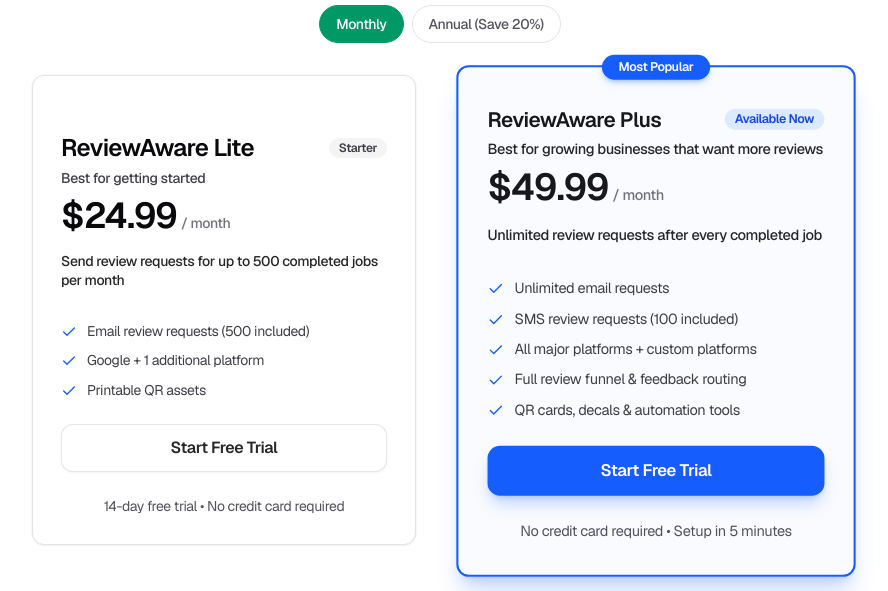
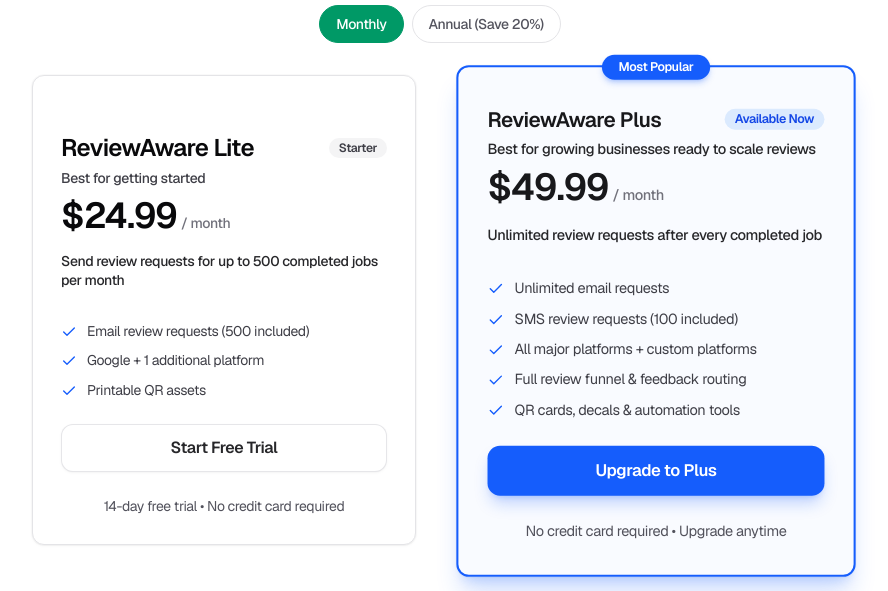
Before and after one commit to AMP-LLC/reviewaware-website, a Next.js app: page /en in a window 1280 px wide. Shown: the part 7080-7671 px from the top of the page, without its empty margins (200-1088 px from the left). Built offline with nearby package versions, Linux system fonts and the light colour scheme; no server answers.

Commit message:
fix(pricing): align Lite vs Plus CTAs with trial vs upgrade offer
Made-with: Cursor

```diff
--- a/messages/en.json
+++ b/messages/en.json
@@ -231,7 +231,7 @@
     "litePositioningLine": "Best for getting started",
     "liteBadge": "Starter",
     "plusName": "ReviewAware Plus",
-    "plusPositioningLine": "Best for growing businesses that want more reviews",
+    "plusPositioningLine": "Best for growing businesses ready to scale reviews",
     "plusBadge": "Available Now",
     "perMonth": "/ month",
     "perYear": "/ year",
@@ -250,8 +250,9 @@
     "plusFeature5": "QR cards, decals & automation tools",
     "resultsLeadIn": "Most businesses start seeing new reviews within the first week.",
     "ctaStartFreeTrial": "Start Free Trial",
+    "ctaUpgradePlus": "Upgrade to Plus",
     "liteTrustUnderCta": "14-day free trial • No credit card required",
-    "plusTrustUnderCta": "No credit card required • Setup in 5 minutes",
+    "plusTrustUnderCta": "No credit card required • Upgrade anytime",
     "waitlistModalTitle": "Get ReviewAware Plus updates",
     "waitlistModalDescription": "ReviewAware Plus is live with Email + SMS for service-business workflows.",
     "waitlistEmailLabel": "Work email",
--- a/messages/es.json
+++ b/messages/es.json
@@ -231,7 +231,7 @@
     "litePositioningLine": "Ideal para empezar",
     "liteBadge": "Starter",
     "plusName": "ReviewAware Plus",
-    "plusPositioningLine": "Ideal para negocios en crecimiento que quieren más reseñas",
+    "plusPositioningLine": "Ideal para negocios en crecimiento listos para potenciar sus reseñas",
     "plusBadge": "Disponible ahora",
     "perMonth": "/ mes",
     "perYear": "/ año",
@@ -250,8 +250,9 @@
     "plusFeature5": "Tarjetas QR, calcomanías y herramientas de automatización",
     "resultsLeadIn": "La mayoría de los negocios empieza a ver nuevas reseñas durante la primera semana.",
     "ctaStartFreeTrial": "Empezar prueba gratis",
-    "liteTrustUnderCta": "Prueba de 14 días • Sin tarjeta de crédito",
-    "plusTrustUnderCta": "Sin tarjeta de crédito • Configuración en 5 minutos",
+    "ctaUpgradePlus": "Pásate a Plus",
+    "liteTrustUnderCta": "Prueba gratis de 14 días • Sin tarjeta de crédito",
+    "plusTrustUnderCta": "Sin tarjeta de crédito • Puedes cambiar de plan cuando quieras",
     "waitlistModalTitle": "Recibe novedades de ReviewAware Plus",
     "waitlistModalDescription": "ReviewAware Plus ya está disponible con Email + SMS para flujos de trabajo de empresas de servicios.",
     "waitlistEmailLabel": "Correo de trabajo",
--- a/src/components/landing/pricing-section-client.tsx
+++ b/src/components/landing/pricing-section-client.tsx
@@ -41,7 +41,8 @@ export type PricingSectionClientProps = {
   plusValueLine: string;
   plusFeatures: readonly string[];
   plusTrustUnderCta: string;
-  ctaLabel: string;
+  liteCtaLabel: string;
+  plusCtaLabel: string;
   liteAnnualLeadIn?: string;
   sectionClassName?: string;
 };
@@ -71,7 +72,8 @@ export function PricingSectionClient({
   plusValueLine,
   plusFeatures,
   plusTrustUnderCta,
-  ctaLabel,
+  liteCtaLabel,
+  plusCtaLabel,
   liteAnnualLeadIn,
   sectionClassName,
 }: PricingSectionClientProps) {
@@ -181,7 +183,7 @@ export function PricingSectionClient({
                   size="lg"
                   className="h-12 w-full text-base font-semibold"
                 >
-                  <a href={trialHref}>{ctaLabel}</a>
+                  <a href={trialHref}>{liteCtaLabel}</a>
                 </Button>
                 <p className="text-center text-sm text-zinc-600">{liteTrustUnderCta}</p>
               </CardContent>
@@ -233,7 +235,7 @@ export function PricingSectionClient({
                 size="lg"
                 className="h-12 w-full text-base font-semibold text-white shadow-lg shadow-blue-600/25 hover:text-white"
               >
-                <a href={plusSignupHref}>{ctaLabel}</a>
+                <a href={plusSignupHref}>{plusCtaLabel}</a>
               </Button>
               <p className="text-center text-sm text-zinc-600">{plusTrustUnderCta}</p>
             </CardContent>
--- a/src/components/landing/pricing-section.tsx
+++ b/src/components/landing/pricing-section.tsx
@@ -58,7 +58,8 @@ export async function PricingSection({
       plusValueLine={t("plusValueLine")}
       plusFeatures={plusFeatures}
       plusTrustUnderCta={t("plusTrustUnderCta")}
-      ctaLabel={t("ctaStartFreeTrial")}
+      liteCtaLabel={t("ctaStartFreeTrial")}
+      plusCtaLabel={t("ctaUpgradePlus")}
       liteAnnualLeadIn={liteAnnualLeadIn}
     />
   );
```
